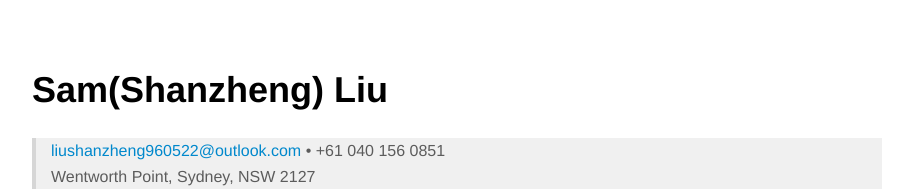
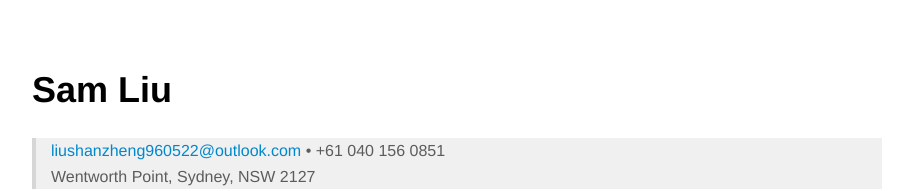
Before and after one commit to shanzhengliu/sam-liu-cv, a plain HTML site: page index.html in a window 1280 px wide. Shown: the top 191 px of the page, without its empty margins (183-1096 px from the left). Drawn offline with nearby package versions, Linux system fonts and the light colour scheme.

Commit message:
update context

```diff
--- a/index.html
+++ b/index.html
@@ -24,7 +24,7 @@
 
       <div class="crossnote markdown-preview  ">
 
-<h1>Sam(Shanzheng) Liu</h1>
+<h1>Sam Liu</h1>
 <blockquote>
 <p><a href="mailto:liushanzheng960522@outlook.com">liushanzheng960522@outlook.com</a> • +61 040 156 0851<br>
 Wentworth Point, Sydney, NSW 2127</p>
```
Also changed, not shown: 1 other file.
